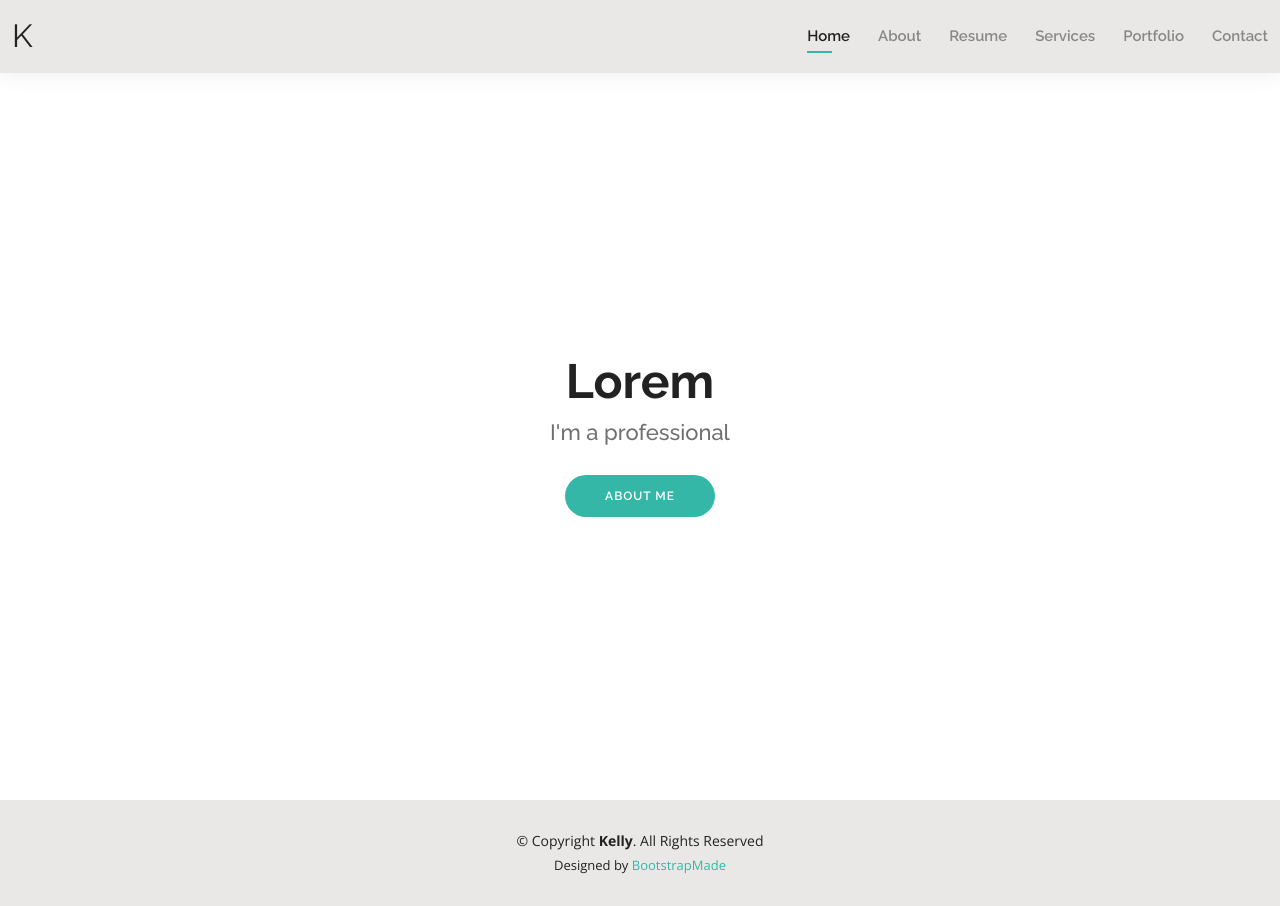
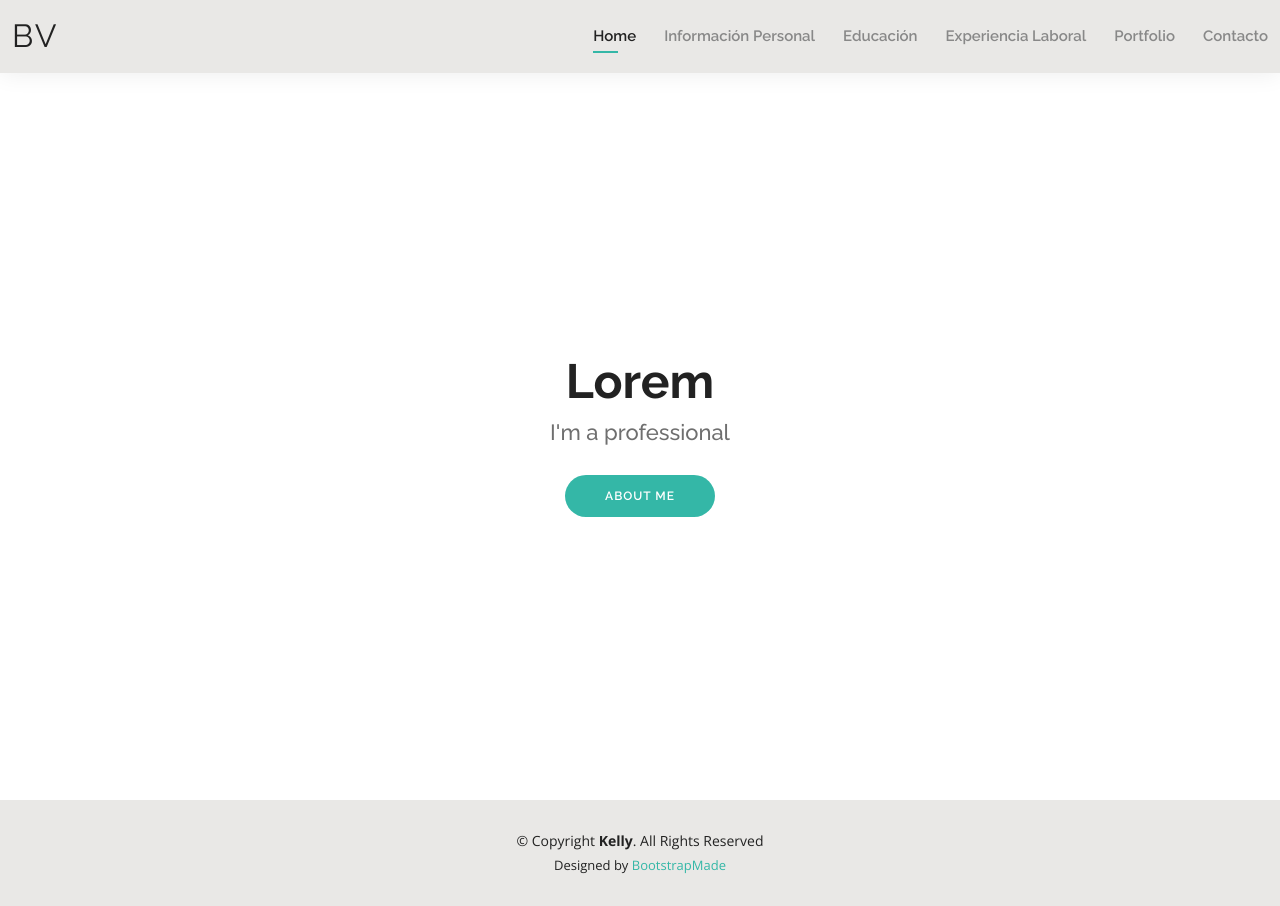
Before and after one commit to gcartes/belenverav.github.io, a plain HTML site: page index.html in a window 1280 px wide. Drawn offline with nearby package versions, Linux system fonts and the light colour scheme.

Commit message:
Se edita navbar

```diff
--- a/index.html
+++ b/index.html
@@ -34,17 +34,17 @@
   <!-- ======= Header ======= -->
   <header id="header" class="fixed-top">
     <div class="container-fluid d-flex justify-content-between align-items-center">
-      <h1 class="logo me-auto me-lg-0"><a href="index.html">K</a></h1>
+      <h1 class="logo me-auto me-lg-0"><a href="index.html">BV</a></h1>
 
 
       <nav id="navbar" class="navbar order-last order-lg-0">
         <ul>
           <li><a class="active" href="index.html">Home</a></li>
-          <li><a href="about.html">About</a></li>
-          <li><a href="education.html">Resume</a></li>
-          <li><a href="experience.html">Services</a></li>
+          <li><a href="about.html">Información Personal</a></li>
+          <li><a href="education.html">Educación</a></li>
+          <li><a href="experience.html">Experiencia Laboral</a></li>
           <li><a href="portfolio.html">Portfolio</a></li>
-          <li><a href="contact.html">Contact</a></li>
+          <li><a href="contact.html">Contacto</a></li>
         </ul>
         <i class="bi bi-list mobile-nav-toggle"></i>
       </nav><!-- .navbar -->
```
Also changed, not shown: about.html (+5 -7 lines), contact.html (+5 -5 lines), education.html (+5 -5 lines), experience.html (+5 -5 lines), portfolio.html (+5 -5 lines).
